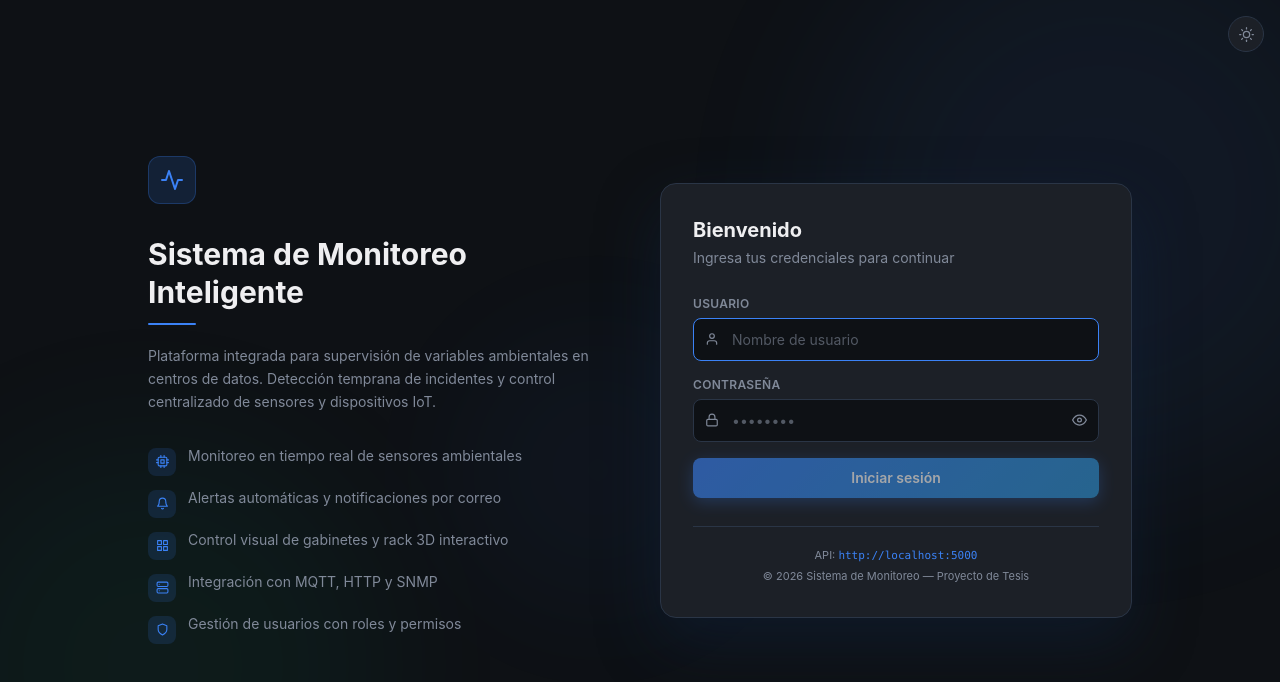
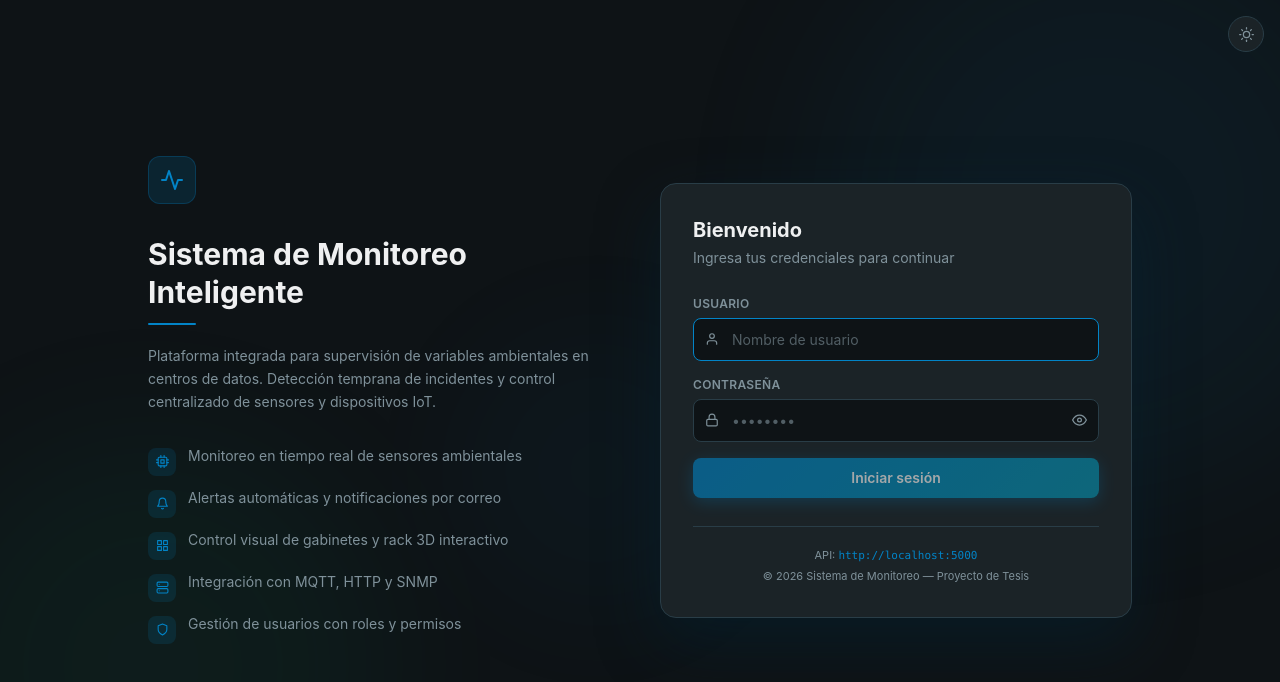
Before and after one commit to cardozaf000/smart-cabinet-monitoring-platform, a React (Create React App) app in the folder frontend/: page /login in a window 1280 px wide. Shown: the top 682 px of the page. Built offline with nearby package versions, Linux system fonts and the light colour scheme; no server answers.

Commit message:
graficoss

```diff
--- a/frontend/src/App.js
+++ b/frontend/src/App.js
@@ -20,7 +20,7 @@ import LoginPage from "./components/LoginPage";
 
 import { useTheme } from "./theme/ThemeProvider";
 import { updateItemInList, deleteItemFromList, addItemToList } from "./utils/helpers";
-import { isAuthenticated, getUser, authHeader } from "./utils/auth";
+import { isAuthenticated, getUser, authHeader, logout, getTokenExpiry } from "./utils/auth";
 import { BACKEND } from "./utils/api"; // ✅ usa la API centralizada
 
 // ==========================================================
@@ -70,6 +70,22 @@ const App = () => {
     if (u) setUser(u);
   }, []);
 
+  // --- Auto-logout cuando expira el JWT ---
+  useEffect(() => {
+    if (!isAuthenticated()) return;
+    const expiry = getTokenExpiry();
+    if (!expiry) return;
+    const remaining = expiry - Date.now();
+    if (remaining <= 0) {
+      logout().then(() => { window.location.href = "/login"; });
+      return;
+    }
+    const t = setTimeout(() => {
+      logout().then(() => { window.location.href = "/login"; });
+    }, remaining);
+    return () => clearTimeout(t);
+  }, []);
+
   // --- Cargar gabinetes desde backend ---
   useEffect(() => {
     if (!isAuthenticated()) return;
@@ -91,7 +107,7 @@ const App = () => {
   // 🔁 Polling de sensores
   // ==========================================================
   useEffect(() => {
-    if (!isAuthenticated() || currentPage !== "sensors") return;
+    if (!isAuthenticated() || (currentPage !== "sensors" && currentPage !== "cabinets")) return;
 
     let isMounted = true;
     const controller = new AbortController();
@@ -295,6 +311,7 @@ const App = () => {
             {currentPage === "cabinets" && (
               <CabinetManagement
                 cabinets={cabinets}
+                sensors={sensors}
                 onAddCabinet={handleAddCabinet}
                 onUpdateCabinet={handleUpdateCabinet}
                 onDeleteCabinet={handleDeleteCabinet}
--- a/frontend/src/components/LayoutHeader.js
+++ b/frontend/src/components/LayoutHeader.js
@@ -8,7 +8,7 @@ import {
   FiUser, FiEye, FiAlertOctagon, FiArchive,
 } from "react-icons/fi";
 import { useTheme } from "../theme/ThemeProvider";
-import { BACKEND } from "../utils/api";
+import { BACKEND, resolveLogoUrl } from "../utils/api";
 
 // ============================================================
 // Navegación
@@ -218,11 +218,11 @@ export default function LayoutHeader({ currentPage, onNavigate, collapsed, setCo
     fetch(`${BACKEND}/branding`)
       .then((r) => r.json())
       .then((d) => {
-        setLogoSrc(d.sidebar_logo || theme.logo || "");
+        setLogoSrc(resolveLogoUrl(d.sidebar_logo || theme.logo || ""));
         setAppName(d.app_name    || theme.name  || "");
       })
       .catch(() => {
-        setLogoSrc(theme.logo || "");
+        setLogoSrc(resolveLogoUrl(theme.logo || ""));
         setAppName(theme.name || "");
       });
   }, [theme.logo, theme.name]);
--- a/frontend/src/components/LoginPage.js
+++ b/frontend/src/components/LoginPage.js
@@ -6,7 +6,7 @@ import {
   FiCpu, FiBell, FiShield, FiServer, FiGrid,
   FiSun, FiMoon,
 } from "react-icons/fi";
-import { BACKEND } from "../utils/api";
+import { BACKEND, resolveLogoUrl } from "../utils/api";
 import { useTheme } from "../theme/ThemeProvider";
 
 // ============================================================
@@ -128,7 +128,7 @@ export default function LoginPage({ onLogin }) {
           {/* Logo branding */}
           {branding.login_logo ? (
             <img
-              src={branding.login_logo}
+              src={resolveLogoUrl(branding.login_logo)}
               alt="Logo"
               className="h-14 object-contain mb-8 self-start"
               onError={(e) => { e.currentTarget.style.display = "none"; }}
--- a/frontend/src/components/VisualSettings.js
+++ b/frontend/src/components/VisualSettings.js
@@ -6,7 +6,7 @@ import {
   FiSun, FiMoon, FiTrash2, FiPlus, FiChevronDown, FiChevronRight,
   FiRefreshCcw,
 } from "react-icons/fi";
-import { BACKEND } from "../utils/api";
+import { BACKEND, resolveLogoUrl } from "../utils/api";
 import { authHeader } from "../utils/auth";
 
 // ============================================================
@@ -29,7 +29,6 @@ function toAccent(hex) {
 // ThemeCard
 // ============================================================
 function ThemeCard({ t, isActive, onApply, onDelete, deleteConfirm, onAskDelete, onCancelDelete }) {
-  const isBuiltin = Object.keys(builtinThemes).includes(t.key);
 
   return (
     <div
@@ -52,7 +51,7 @@ function ThemeCard({ t, isActive, onApply, onDelete, deleteConfirm, onAskDelete,
       <div className="p-4 flex items-center gap-3 flex-1">
         {t.logo ? (
           <img
-            src={t.logo}
+            src={resolveLogoUrl(t.logo)}
             alt={t.name}
             className="w-9 h-9 object-contain rounded"
             style={{ background: "color-mix(in srgb, var(--color-primary) 12%, white)" }}
@@ -95,7 +94,7 @@ function ThemeCard({ t, isActive, onApply, onDelete, deleteConfirm, onAskDelete,
           {isActive ? "Tema activo" : "Aplicar"}
         </button>
 
-        {!isBuiltin && (
+        {t.key !== "default" && (
           deleteConfirm === t.key ? (
             <div className="flex gap-1">
               <button
@@ -145,8 +144,7 @@ function LogoSlot({ label, description, value, onChange }) {
       const res = await fetch(`${BACKEND}/upload_logo`, { method: "POST", body: fd });
       const data = await res.json();
       if (!res.ok || !data.url) throw new Error(data.error || "Error al subir");
-      const url = data.url.startsWith("http") ? data.url : `${BACKEND}${data.url}`;
-      onChange(url);
+      onChange(data.url);
     } catch (err) {
       alert("Error al subir imagen: " + err.message);
     } finally {
@@ -173,7 +171,7 @@ function LogoSlot({ label, description, value, onChange }) {
         style={{ backgroundColor: "var(--color-card)", borderColor: "var(--color-border)" }}
       >
         {value ? (
-          <img src={value} alt="logo preview" className="max-h-16 max-w-full object-contain" />
+          <img src={resolveLogoUrl(value)} alt="logo preview" className="max-h-16 max-w-full object-contain" />
         ) : (
           <FiImage size={28} className="opacity-20" />
         )}
@@ -293,7 +291,7 @@ export default function VisualSettings() {
 
   // ---- eliminar tema ----
   const handleDelete = async (key) => {
-    await fetch(`${BACKEND}/themes/${key}`, { method: "DELETE" });
+    await fetch(`${BACKEND}/themes/${key}`, { method: "DELETE", headers: authHeader() });
     const updated = { ...dbThemes };
     delete updated[key];
     setDbThemes(updated);
@@ -315,7 +313,7 @@ export default function VisualSettings() {
         const res = await fetch(`${BACKEND}/upload_logo`, { method: "POST", body: fd });
         const data = await res.json();
         if (!res.ok || !data.url) throw new Error("Error al subir logo");
-        logo = data.url.startsWith("http") ? data.url : `${BACKEND}${data.url}`;
+        logo = data.url;
       }
 
       await fetch(`${BACKEND}/themes`, {
--- a/frontend/src/theme/themes.js
+++ b/frontend/src/theme/themes.js
@@ -2,35 +2,13 @@
 export const themes = {
   default: {
     key: "default",
-    name: "Sistema de Monitoreo",
+    name: "Nexus Monitor",
     logo: "/logo-default.svg",
-    primaryColor: "#3b82f6",      // azul
-    bgColor: "#111827",           // fondo general
-    accentColor: "#10b981",       // acento (éxito, botones)
-    textColor: "#ffffff",
-    cardColor: "#1f2937",
-    borderColor: "#374151",
-  },
-  cloudit: {
-    key: "cloudit",
-    name: "Cloud IT Perú SAC",
-    logo: "/logos/cloudit.png",
-    primaryColor: "#233D7B",
-    bgColor: "#0B1225",
-    accentColor: "#FDB927",
-    textColor: "#ffffff",
-    cardColor: "#101629",
-    borderColor: "#2b3a64",
-  },
-  empresa: {
-    key: "empresa",
-    name: "Mi Empresa",
-    logo: "/logos/empresa.png",
-    primaryColor: "#0ea5e9",
-    bgColor: "#0b132b",
-    accentColor: "#f59e0b",
-    textColor: "#ffffff",
-    cardColor: "#1e293b",
-    borderColor: "#334155",
+    primaryColor: "#0284C7",   // azul profesional (estilo enterprise / Schneider)
+    bgColor:      "#060B17",   // negro-navy muy oscuro — apariencia HMI industrial
+    accentColor:  "#10B981",   // verde esmeralda para indicadores de estado "OK"
+    textColor:    "#E2EFF8",   // blanco frío — alto contraste sobre navy
+    cardColor:    "#0C1628",   // panel ligeramente más claro que el fondo
+    borderColor:  "#1E3A5F",   // borde navy visible pero sutil
   },
 };
--- a/frontend/src/utils/api.js
+++ b/frontend/src/utils/api.js
@@ -12,3 +12,12 @@ export async function apiFetch(path, opts = {}) {
   const res = await fetch(`${BACKEND}${path}`, { ...opts, headers });
   return res;
 }
+
+// Resuelve URLs de logos: rutas relativas /static/uploads/* se prefijan con BACKEND.
+// URLs externas (http/https) y rutas del public folder (/logos/*) se devuelven tal cual.
+export function resolveLogoUrl(logo) {
+  if (!logo) return "";
+  if (logo.startsWith("http://") || logo.startsWith("https://")) return logo;
+  if (logo.startsWith("/static/")) return `${BACKEND}${logo}`;
+  return logo;
+}
--- a/frontend/src/utils/auth.js
+++ b/frontend/src/utils/auth.js
@@ -31,3 +31,13 @@ export function authHeader() {
   const t = getToken();
   return t ? { Authorization: `Bearer ${t}` } : {};
 }
+
+// Devuelve el timestamp (ms) de expiración del JWT, o null si no se puede leer.
+export function getTokenExpiry() {
+  const token = getToken();
+  if (!token) return null;
+  try {
+    const payload = JSON.parse(atob(token.split(".")[1]));
+    return payload.exp ? payload.exp * 1000 : null;
+  } catch { return null; }
+}
```
